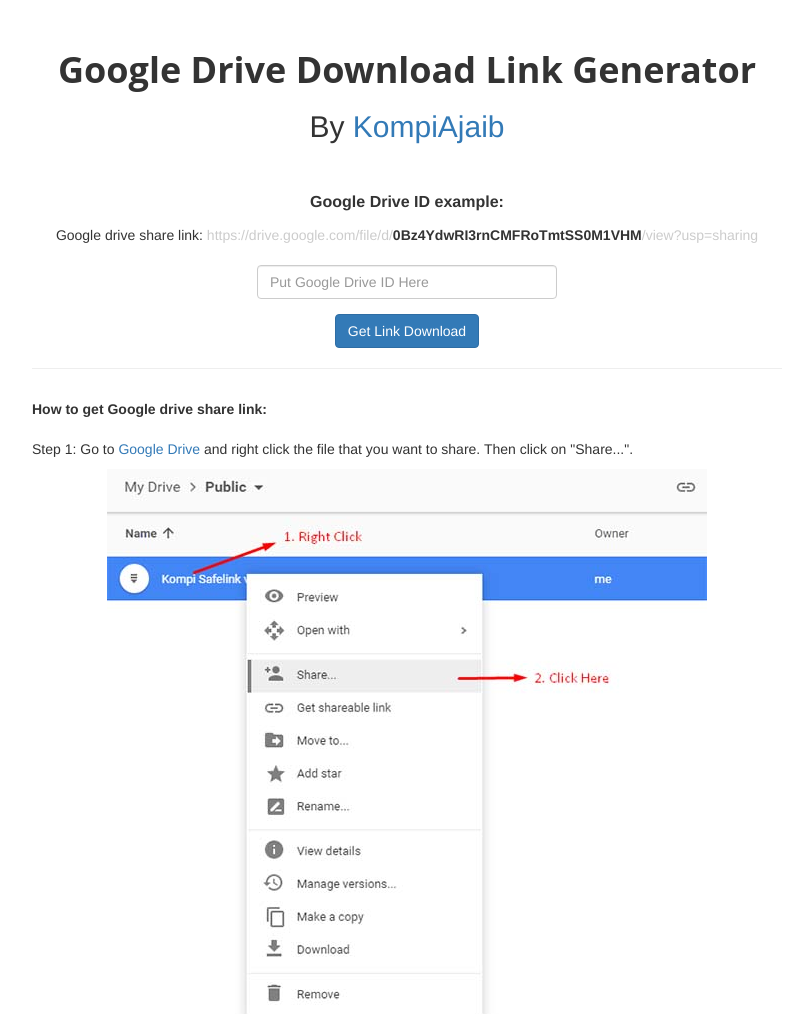
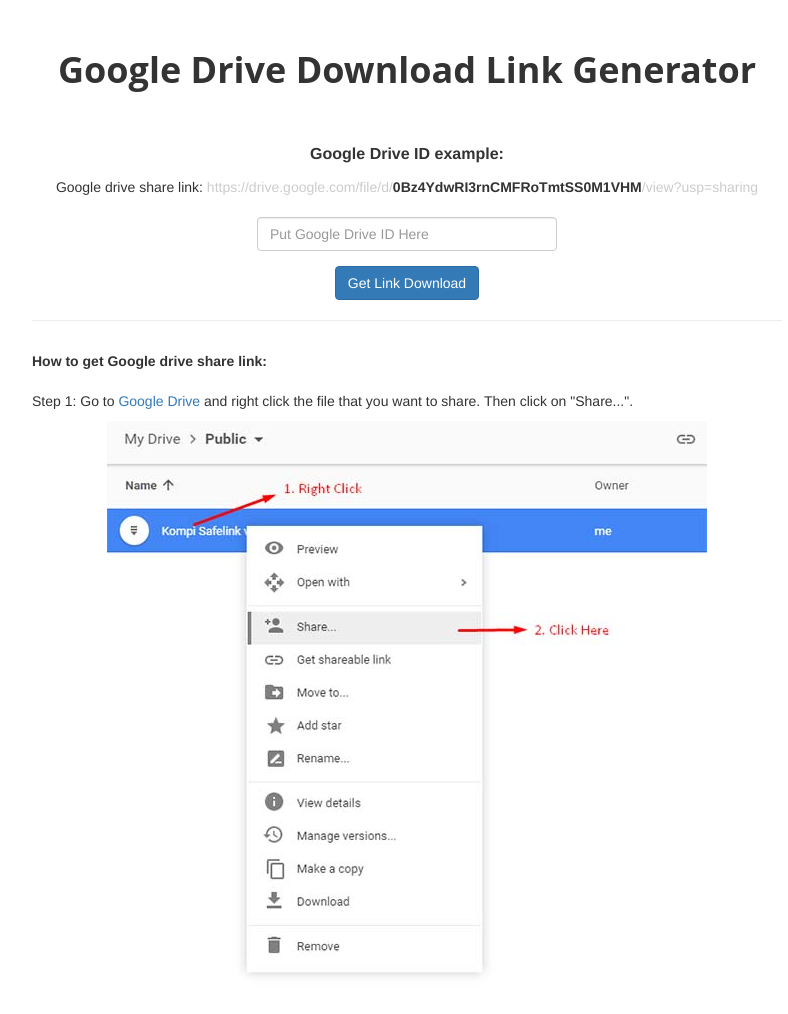
Before and after one commit to entwoti-ed/google-drive-direct-link.github.io, a plain HTML site: page index.html in a window 1280 px wide. Shown: the top 1014 px of the page, without its empty margins (233-1021 px from the left). Drawn offline with nearby package versions, Linux system fonts and the light colour scheme.

Commit message:
Update index.html

```diff
--- a/index.html
+++ b/index.html
@@ -11,7 +11,6 @@
 <body>
 <div id="page_content">
   <h1>Google Drive Download Link Generator</h1>
-  <h2>By <a href="http://www.kompiajaib.com/" title="Kompi Ajaib">KompiAjaib</a></h2>
   <div class="container">
     <div class="row">
       <form>
```
